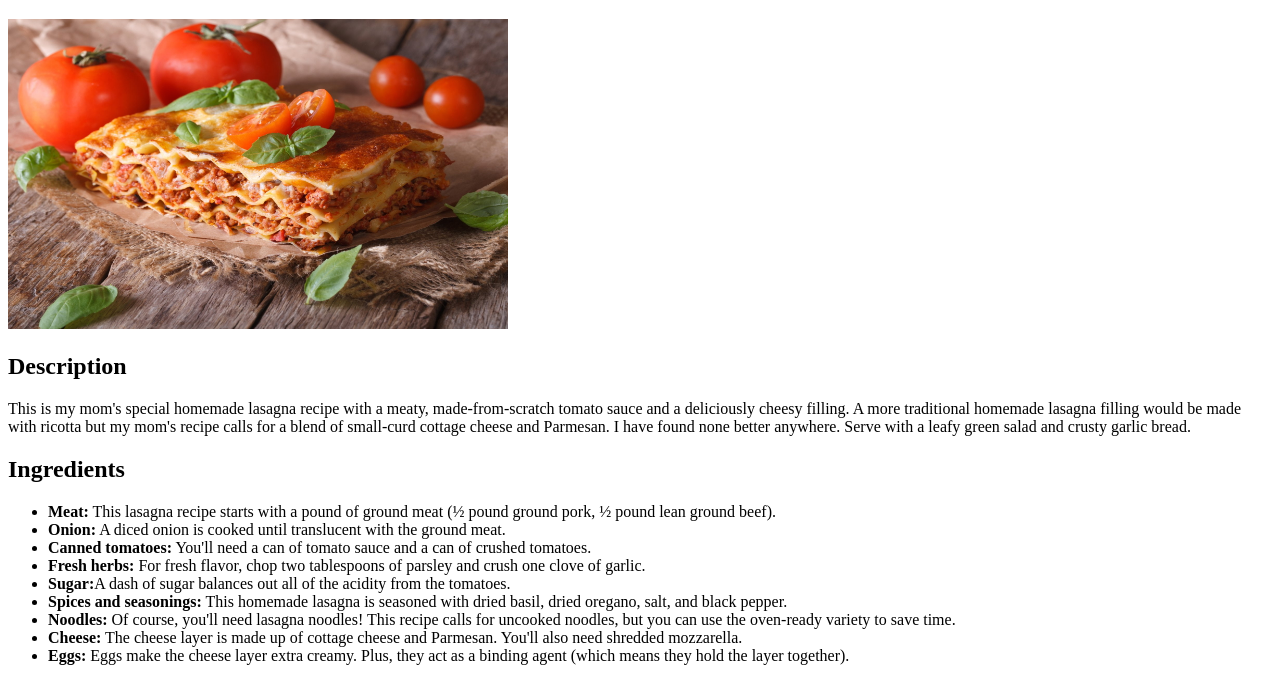
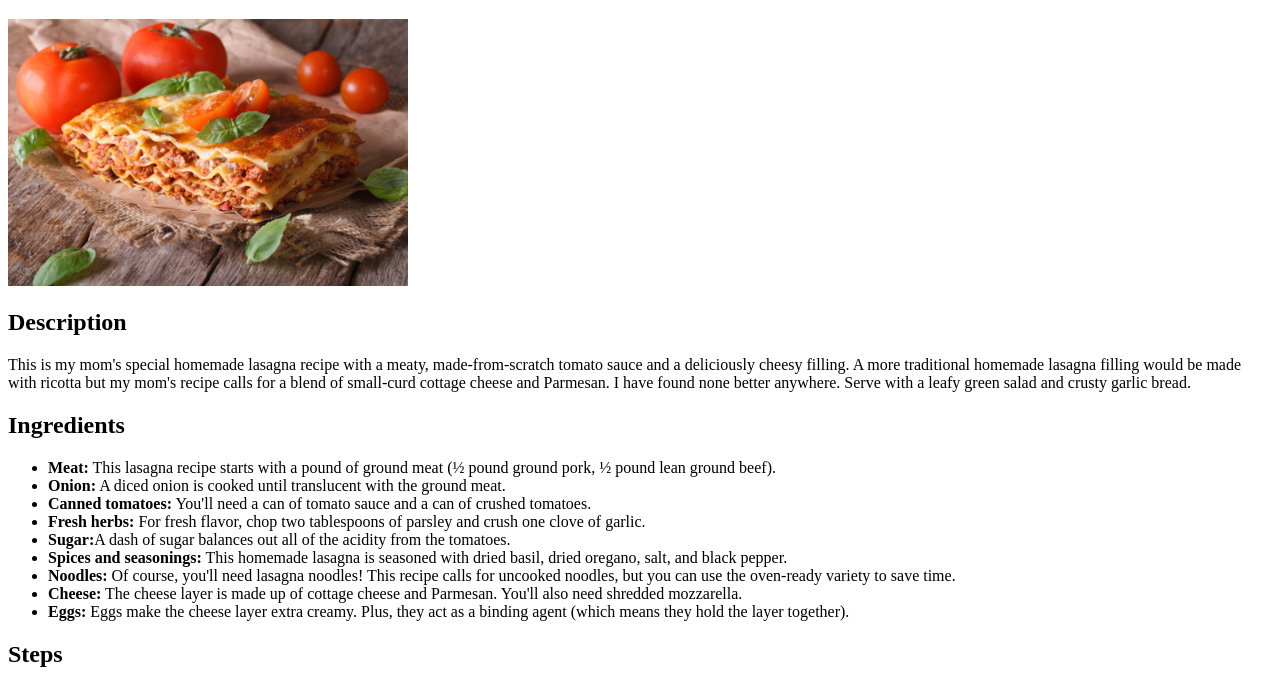
Before and after one commit to harsifatsingh/odin-recipes, a plain HTML site: page recipes/lasagna.html in a window 1280 px wide. Shown: the part 61-742 px from the top of the page. Drawn offline with Linux system fonts and the light colour scheme.

Commit message:
Updated to image code to keep original proportions using "auto" function.

```diff
--- a/recipes/lasagna.html
+++ b/recipes/lasagna.html
@@ -7,7 +7,7 @@
 </head>
 <body>
     <h1>Lasagna</h1>
-    <img src="../food_pics/lasgna.jpg" height="310" width="500">
+    <img src="../food_pics/lasgna.jpg" height="auto" width="400">
     <h2>Description</h2>
     <p>
         This is my mom's special homemade lasagna recipe with a meaty,
```
